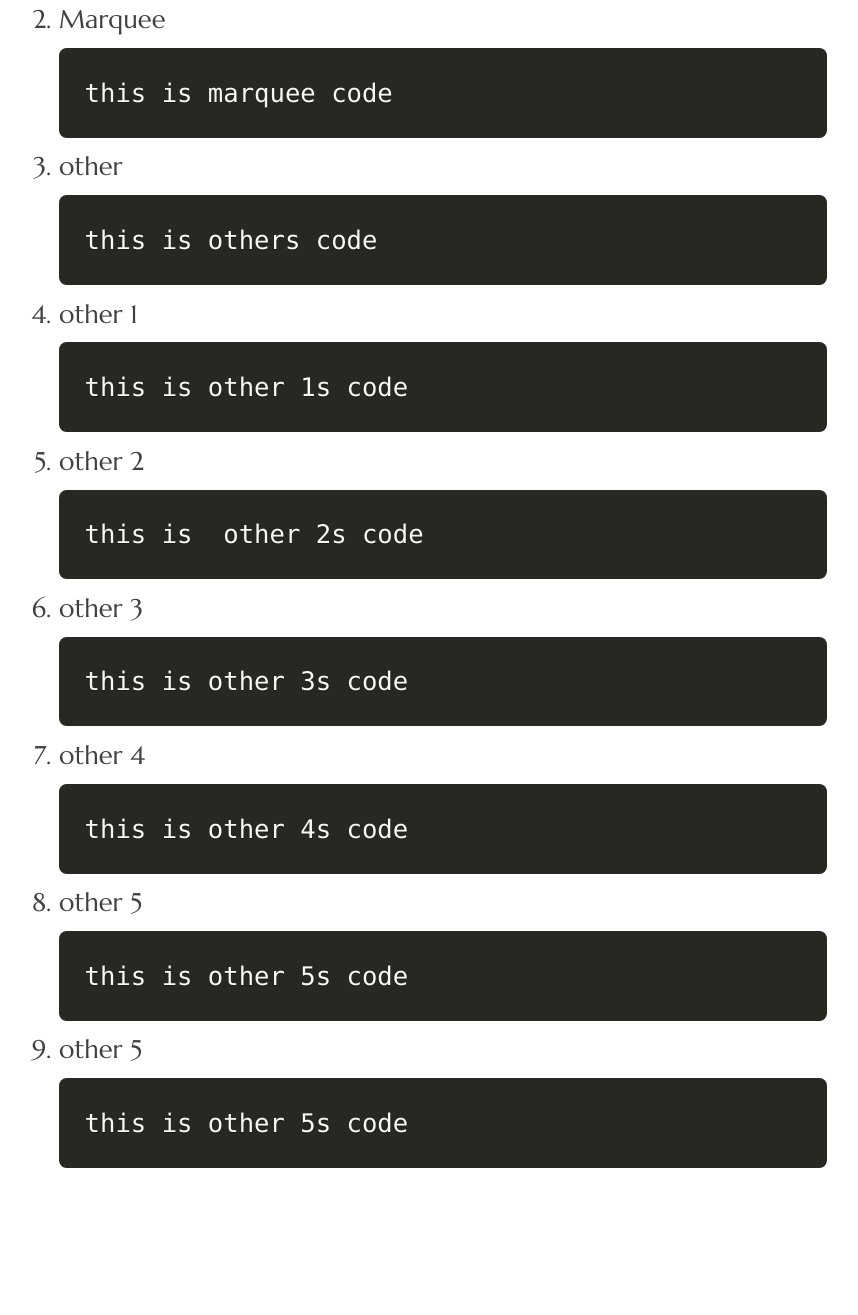
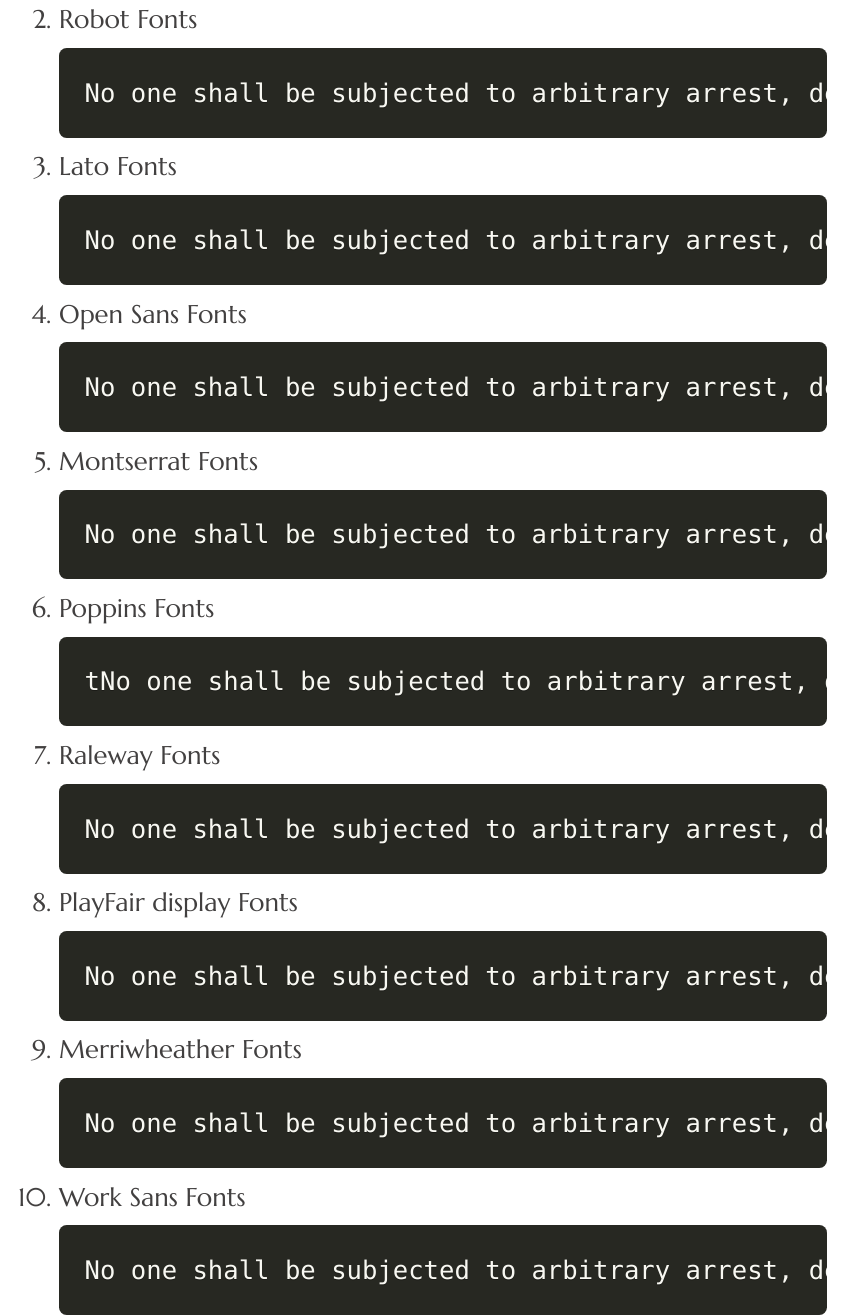
Before and after one commit to Anwarul07/chaeat-sheet, a plain HTML site: page index.html in a window 1280 px wide. Shown: the part 611-1926 px from the top of the page, without its empty margins (197-1055 px from the left). Before the commit the page ends 1779 px from the top, so only its background shows below. Drawn offline with Linux system fonts and the light colour scheme; some packages are replaced by stand-ins of ours; a script that the page names is missing.

Commit message:
update iindex.html

```diff
--- a/index.html
+++ b/index.html
@@ -37,19 +37,25 @@
 &lt/body&gt
 &lt/html&gt</code></pre>
             </li>
-            <li>Marquee<pre class="language-html"><code>this is marquee code</code></pre></li>
-            <li>other <pre class="language-html"><code>this is others code</code></pre></li>
-            <li>other 1 <pre class="language-html"><code>this is other 1s code</code></pre></li>
+            <li>Robot Fonts<pre class="language-html"><code>No one shall be subjected to arbitrary arrest, detention or exile</code></pre></li>
 
-            <li> other 2 <pre class="language-html"><code>this is  other 2s code</code></pre></li>
+            <li>Lato Fonts<pre class="language-html"><code>No one shall be subjected to arbitrary arrest, detention or exile.</code></pre></li>
 
-            <li>other 3 <pre class="language-html"><code>this is other 3s code</code></pre></li>
+            <li>Open Sans Fonts <pre class="language-html"><code>No one shall be subjected to arbitrary arrest, detention or exile.</code></pre></li>
 
-            <li>other 4 <pre class="language-html"><code>this is other 4s code</code></pre></li>
+            <li> Montserrat  Fonts<pre class="language-html"><code>No one shall be subjected to arbitrary arrest, detention or exile.</code></pre></li>
 
-            <li>other 5 <pre class="language-html"><code>this is other 5s code</code></pre></li>
+            <li> Poppins Fonts<pre class="language-html"><code>tNo one shall be subjected to arbitrary arrest, detention or exile.</code></pre></li>
 
-            <li>other 5 <pre class="language-html"><code>this is other 5s code</code></pre></li>
+            <li>Raleway Fonts <pre class="language-html"><code>No one shall be subjected to arbitrary arrest, detention or exile.</code></pre></li>
+
+
+            <li>PlayFair display Fonts <pre class="language-html"><code>No one shall be subjected to arbitrary arrest, detention or exile.</code></pre></li>
+
+
+            <li>Merriwheather Fonts <pre class="language-html"><code>No one shall be subjected to arbitrary arrest, detention or exile.</code></pre></li>
+
+            <li>Work Sans Fonts <pre class="language-html"><code>No one shall be subjected to arbitrary arrest, detention or exile.</code></pre></li>
 
         </ol>
     </div>
```
